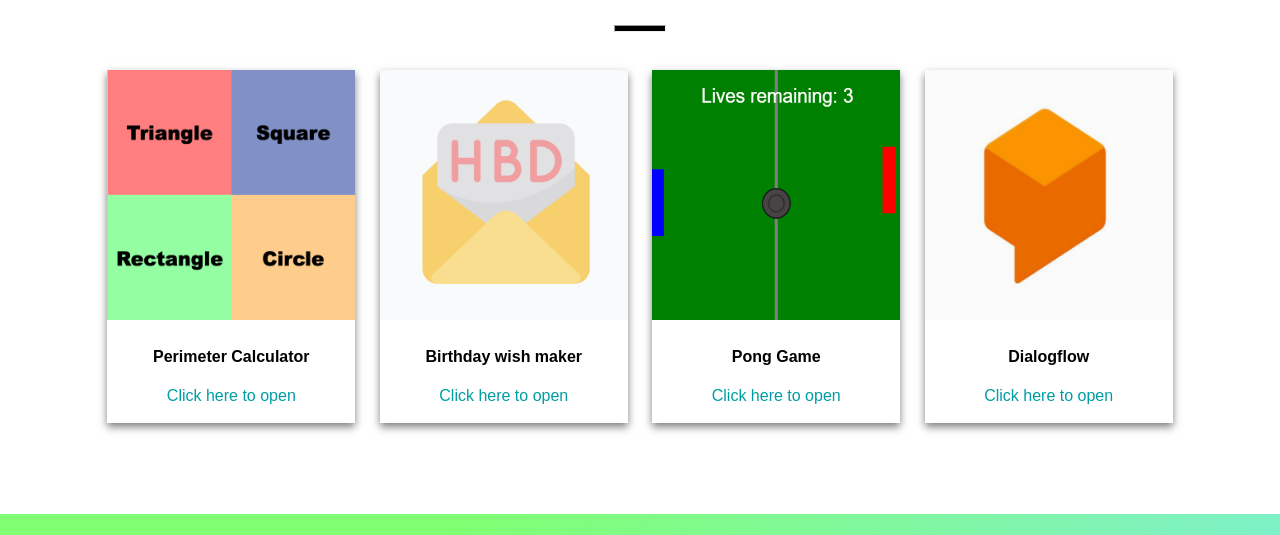
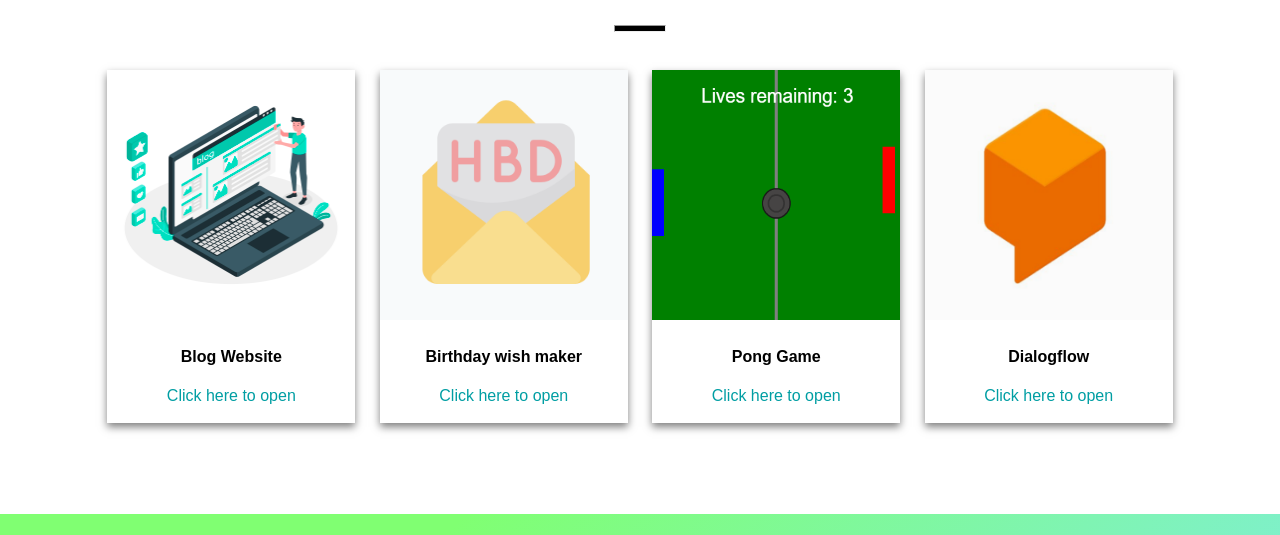
Before and after one commit to Bhavika-Sharma13/Portfoliowebsite.github.io, a plain HTML site: page index.html in a window 1280 px wide. Shown: the part 136-671 px from the top of the page. Drawn offline with Linux system fonts and the light colour scheme.

Commit message:
Update index.html

```diff
--- a/index.html
+++ b/index.html
@@ -13,10 +13,10 @@
         <hr>
         <div class="row">
             <div class="card">
-              <img src="perimeter.png">
+              <img src="Blog.jpg">
               <div class="container">
-                <h4><b>Perimeter Calculator</b></h4>
-                <p><a href="https://studio.code.org/projects/applab/QQAlUIocQeTL7k2SGHIKaerjiROXChGCxM4ly18liGk" target="_blank"> Click here to open</a></p>
+                <h4><b>Blog Website</b></h4>
+                <p><a href="https://bhavika-sharma13.github.io/Blog/" target="_blank"> Click here to open</a></p>
 
               </div>
 
```
